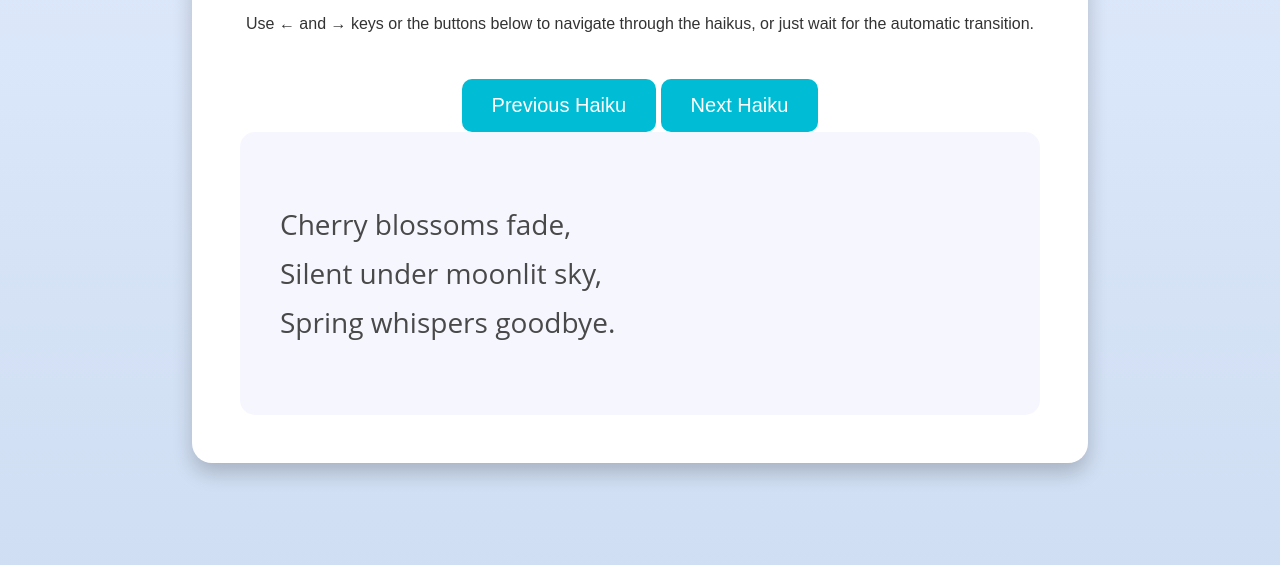
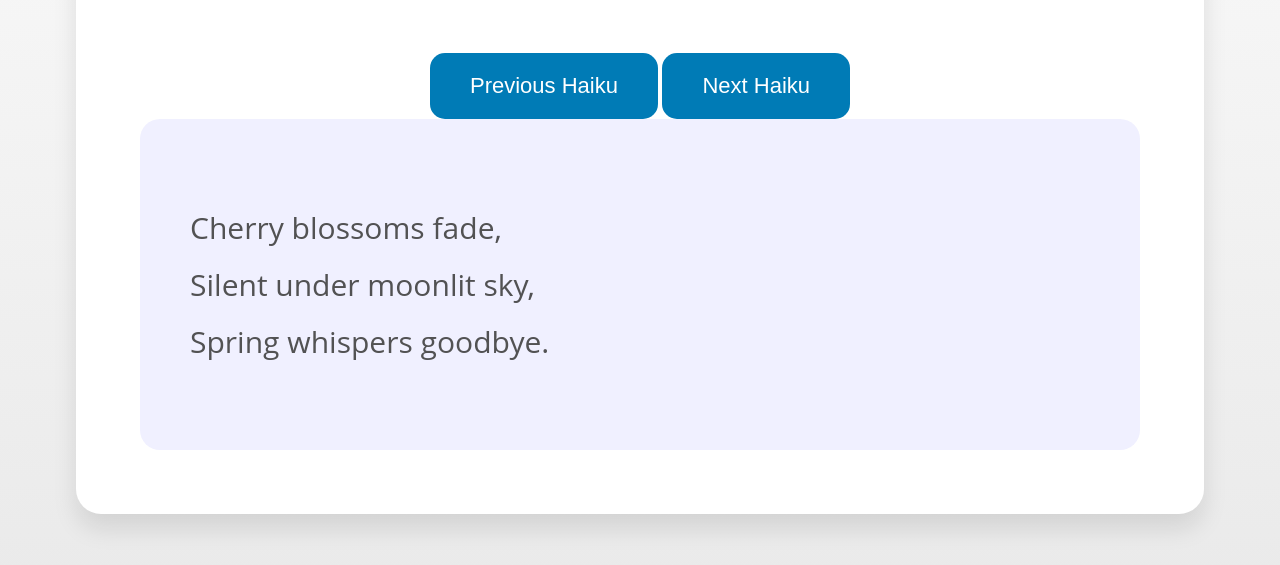
Before and after one commit to llminate-labs/haiku, a plain HTML site: page index.html in a window 1280 px wide. Shown: the part 233-798 px from the top of the page. Drawn offline with Linux system fonts and the light colour scheme.

Commit message:
Enhanced Styling for Haiku Display

```diff
--- a/styles.css
+++ b/styles.css
@@ -1,7 +1,7 @@
-body { font-family: 'Montserrat', sans-serif; text-align: center; background: linear-gradient(to bottom, #e0eafc, #cfdef3); color: #333; height: 100vh; display: flex; align-items: center; justify-content: center; }
-.container { width: 90%; max-width: 800px; background: white; padding: 3rem; box-shadow: 0 10px 20px rgba(0,0,0,0.2); border-radius: 20px; }
-#newHaikuBtn, #prevHaikuBtn { margin-top: 30px; padding: 15px 30px; font-size: 20px; color: #fff; background-color: #00bcd4; border: none; border-radius: 10px; cursor: pointer; }
-#newHaikuBlcppn:hover, #prevHaikuBtn:hover { background-color: #0097a7; }
-#haikuContainer { background-color: #f6f6ff; padding: 40px; border-radius: 15px; }
-#haiku { font-family: 'Open Sans', serif; font-size: 28px; line-height: 1.75; color: #444; opacity: 0; transition: opacity 0.8s ease-in-out; text-align: justify; }
-@media (max-width: 600px) { .container { width: 95%; padding: 2rem; } #newHaikuBtn, #prevHaikuBtn { font-size: 18px; padding: 10px 24px; }}
+body { font-family: 'Montserrat', sans-serif; text-align: center; background: linear-gradient(to bottom, #fafafa, #eaeaea); color: #233; height: 100vh; display: flex; align-items: center; justify-content: center; }
+.container { width: 90%; max-width: 1000px; background: white; padding: 4rem; box-shadow: 0 15px 25px rgba(0,0,0,0.1); border-radius: 25px; }
+#newHaikuBtn, #prevHaikuBtn { margin-top: 40px; padding: 20px 40px; font-size: 22px; color: #fff; background-color: #007bb6; border: none; border-radius: 15px; cursor: pointer; transition: background-color 0.3s; }
+#newHaikuBtn:hover, #prevHaikuBtn:hover { background-color: #005f87; }
+#haikuContainer { background-color: #f0f0ff; padding: 50px; border-radius: 20px; }
+#haiku { font-family: 'Open Sans', serif; font-size: 30px; line-height: 1.9; color: #444; opacity: 0; transition: opacity 0.5s ease-in-out; text-align: justify; }
+@media (max-width: 600px) { .container { width: 98%; padding: 2.5rem; } #newHaikuBtn, #prevHaikuBtn { font-size: 20px; padding: 15px 28px; }}
```
